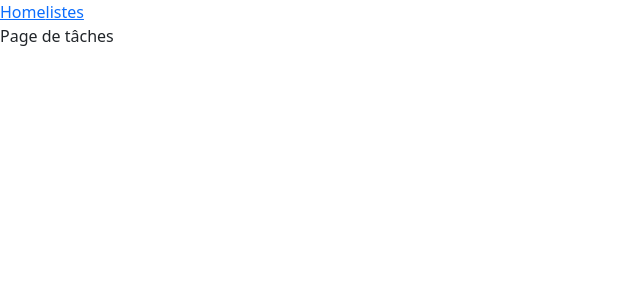
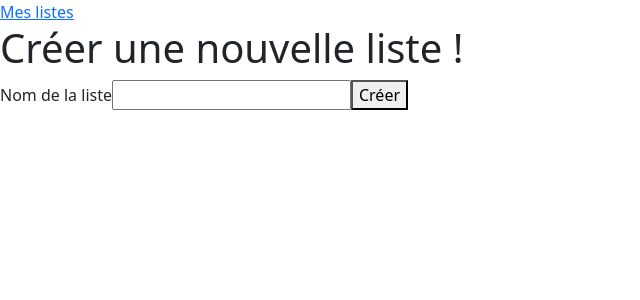
Before and after one commit to FlorentBouysse/TodoList_Symfo, a React (Vite) app in the folder frontend/: page /listes/creer in a window 1280 px wide. Shown: the top 300 px of the page, without its empty margins (0-640 px from the left). Built offline with nearby package versions, Linux system fonts and the light colour scheme.

Commit message:
create list work, WIP

```diff
--- a/frontend/src/components/cours/components/apiCall/ApiCall.jsx
+++ b/frontend/src/components/cours/components/apiCall/ApiCall.jsx
@@ -11,6 +11,7 @@ export default function ApiCall() {
     })
 
     let content;
+
 //###################################
 // Behaviour
     useEffect(() => {
--- a/frontend/src/components/lists/Lists.jsx
+++ b/frontend/src/components/lists/Lists.jsx
@@ -1,42 +1,85 @@
 import axios from "axios";
-import { useEffect, useState } from "react"
+import { useEffect, useLayoutEffect, useState } from "react"
+import { Link, useLocation } from 'react-router-dom';
 
 
 export default function Lists() {
 // #####################################
 // State
-    const [lists, setLists] = useState({
-        loading: false,
+    const [userData, setUserData] = useState({
+        loading: true,
+        error: false,
+        data: undefined
+    });
+    const [listData, setListData] = useState({
+        loading: true,
         error: false,
         data: undefined
     });
 
     let content;
+    let listsData;
 
 // #####################################
 // Behavior
     // console.log(localStorage.token);
     useEffect(() => {
-        setLists({...Lists, loading: true});
+        setUserData({...userData, loading: true});
         async function fetchLists() {
             try{
+                // Configuration du headers de la requête
                 const config = {
                     headers: {Authorization: `Bearer ${localStorage.token}`}
                 };
-                const listsResponse = await axios.get('http://127.0.0.1:8000/api/list', config);
+                const userDataResponse = await axios.get(`http://127.0.0.1:8000/api/user/${localStorage.email}`, config);
 
-                console.log(listsResponse);
+                setUserData({loading: false, error: false, data: userDataResponse.data});
+
+                // Ici je stock l'id de l'utilisateur actuel pour pouvoir
+                // réutiliser son id pour la création d'une liste par exemple
+                localStorage.setItem("userId", userDataResponse.data.id);
+                // console.log(userDataResponse.data);
             } catch(error) {
                 console.log('Error: ', error);
+                setUserData({loading: false, error: true, data: undefined});
             }
         }
 
         fetchLists()
     }, [])
 
+
+    console.log(userData.data);
+    console.log(userData.data?.length > 0);
+    if(userData.loading) content = <div>Loading...</div>
+    else if(userData.error) content = <div>Une erreur est survenue...</div>
+    else if(userData.data) {
+        console.log('lalal');
+        console.log(userData.data.nickname);
+        content = <div>
+                <h2>Bonjour {userData.data.nickname}</h2>
+                <ul>{userData.data ? userData.data.todolistId.map(list => (
+                    <li key={list.id}>
+                        <Link to={`../listes/${list.id}`}>
+                            { list.name }
+                        </Link>
+                    </li>
+                )) : "Vous n'avez aucune liste" }</ul>
+            </div>
+    }
+    else if(userData.data?.length === 0) {
+        content = <p>Votre requête ne correspond à aucune données !</p>
+    }
+    else {
+        console.log('je suis dans le else');
+    }
+
 // #####################################
 // Display
     return (
-        <div>Mes listes</div>
+        <div>
+            <Link to={`../listes/creer`}><button>Créer une nouvelle todolist</button></Link>
+            { content }
+        </div>
     )
 }
--- /dev/null
+++ b/frontend/src/components/lists/ListsCreate.jsx
@@ -0,0 +1,50 @@
+import React, { useState } from 'react'
+import Input from '../form/Input';
+import Button from '../form/Button';
+import axios from 'axios';
+
+export default function ListsCreate() {
+//##########################################
+// State
+    const [listName, setListName] = useState('');
+
+//##########################################
+// Behavior
+    function onChangeListName(event) {
+        setListName(event.target.value);
+    }
+
+    async function onSubmitCreate(event) {
+        if(event) event.preventDefault();
+        try{
+            const config = {
+                headers: {Authorization: `Bearer ${localStorage.token}`}
+            }
+            const listResponse = await axios.post('http://127.0.0.1:8000/api/list/create', {
+                name: listName,
+                userid: localStorage.userId
+            }, config);
+
+            console.log(listResponse);
+        } catch (error) {
+            console.log('error: ', error);
+        }
+    }
+
+//##########################################
+// Display
+  return (
+    <div>
+        <h1>Créer une nouvelle liste !</h1>
+        <form method='POST' onSubmit={onSubmitCreate}>
+            <Input
+                type={'text'}
+                name={'name'}
+                label={'Nom de la liste'}
+                onChange={onChangeListName}
+                value={listName} />
+            <Button title={"Créer"} />
+        </form>
+    </div>
+  )
+}
--- a/frontend/src/components/login/Login.jsx
+++ b/frontend/src/components/login/Login.jsx
@@ -42,6 +42,7 @@ export default function Login() {
             console.log(logToken);
             if(logToken) {
                 localStorage.setItem("token", logToken);
+                localStorage.setItem("email", email);
                 setToken(logToken);
 
                 navigate("/listes");
--- a/frontend/src/routes/Route.jsx
+++ b/frontend/src/routes/Route.jsx
@@ -2,6 +2,7 @@ import {createBrowserRouter, Link} from "react-router-dom";
 import NotFoundPage from '../components/errorPage/NotFoundPage';
 import Lists from "../components/lists/Lists";
 import Login from "../components/login/Login";
+import ListsCreate from "../components/lists/ListsCreate";
 
 
 const router = createBrowserRouter([
@@ -43,6 +44,17 @@ const router = createBrowserRouter([
         </div>
         ),
     },
+    {
+        path: '/listes/creer',
+        element: (
+        <div>
+            <nav>
+            <Link to="/listes">Mes listes</Link>
+            </nav>
+            <ListsCreate />
+        </div>
+        ),
+    },
 ]);
 
 export default router;
```
Also changed, not shown: 1 other file (tests, documents, lock files or other folders).
